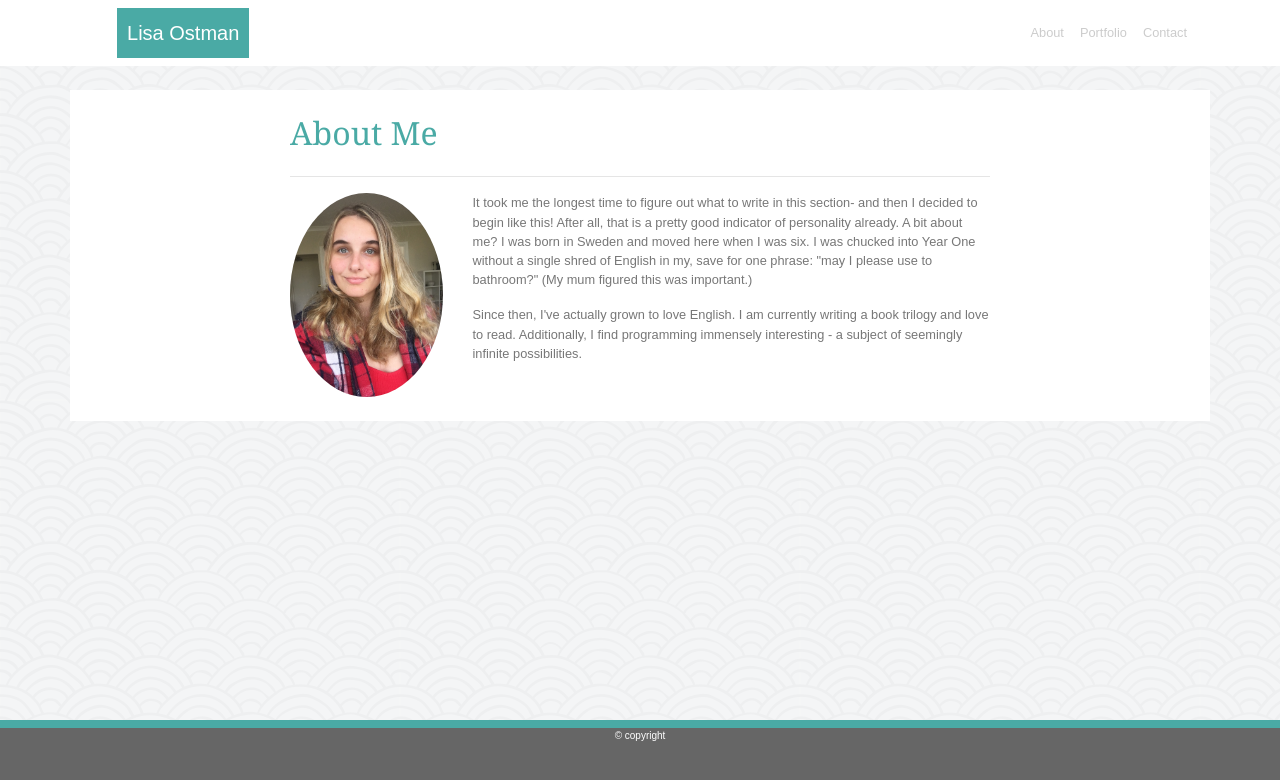
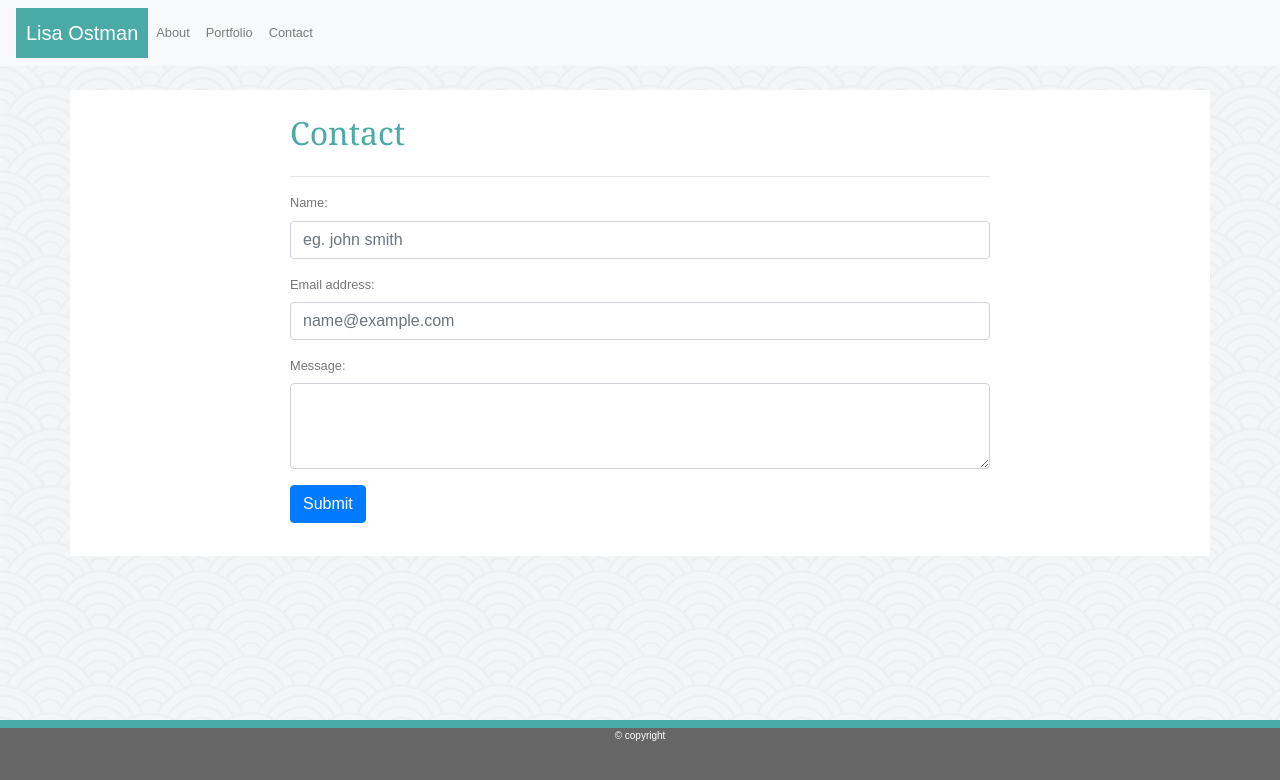
Before and after one commit to lisaostman/boots, a plain HTML site: page contact.html in a window 1280 px wide. Drawn offline with nearby package versions, Linux system fonts and the light colour scheme.

Commit message:
fixed header and contact.html

```diff
--- a/contact.html
+++ b/contact.html
@@ -4,29 +4,35 @@
 <head>
     <meta name="viewport" content="width=device-width, initial-scale=1.0">
     <link rel="stylesheet" href="https://maxcdn.bootstrapcdn.com/bootstrap/4.0.0/css/bootstrap.min.css">
-    <link rel="stylesheet" type="text/css" href="assets/css/style.css">
+
     <title>
         Contact
     </title>
+    <meta charset="utf-8">
+    <meta name="viewport" content="width=device-width, initial-scale=1">
+    <link rel="stylesheet" href="https://maxcdn.bootstrapcdn.com/bootstrap/4.3.1/css/bootstrap.min.css">
+    <script src="https://ajax.googleapis.com/ajax/libs/jquery/3.4.1/jquery.min.js"></script>
+    <script src="https://cdnjs.cloudflare.com/ajax/libs/popper.js/1.14.7/umd/popper.min.js"></script>
+    <script src="https://maxcdn.bootstrapcdn.com/bootstrap/4.3.1/js/bootstrap.min.js"></script>
+    <link rel="stylesheet" type="text/css" href="assets/css/style.css">
+    <link rel="stylesheet" type="text/css" href="assets/css/screen.css">
 </head>
 
 <body>
-    <nav class="navbar navbar-expand-lg " id="heythere">
+    <nav class="navbar navbar-expand-md bg-light navbar-light">
+        <!-- Brand -->
+        <a class="navbar-brand" href="#" id="logo"> Lisa Ostman </a>
 
-        <div class="container">
-            <div class="row">
-                <div class="col-md-2">
-                </div>
-                <div class="col-md-2">
+        <!-- Toggler/collapsibe Button -->
+        <button class="navbar-toggler" type="button" data-toggle="collapse" data-target="#collapsibleNavbar">
+            <span class="navbar-toggler-icon"></span>
+        </button>
 
-                    <a class="navbar-brand" href="#" id="logo">Lisa Ostman</a>
-                </div>
-            </div>
-
-            <div class="pull-right">
-                <ul class="navbar-nav mr-auto mt-2 mt-lg-0">
-                    <li class="nav-item active">
-                        <a class="nav-link" href="index.html">About <span class="sr-only">(current)</span></a>
+        <!-- Navbar links -->
+        <div class="collapse navbar-collapse" id="collapsibleNavbar">
+            <ul class="nav navbar-nav navbar-right">
+                <li class="nav-item">
+                    <a class="nav-link" href="index.html">About</a>
                 </li>
                 <li class="nav-item">
                     <a class="nav-link" href="portfolio.html">Portfolio</a>
@@ -37,41 +43,40 @@
             </ul>
         </div>
     </nav>
+    <div class="container mt-4 mb-4 hello">
+        <div class="row">
+            <div class="col-md-2 col-sm-1">
 
             </div>
-        <div class="container mt-4 hello">
-            <div class="row">
-                <div class="col-md-2">
-
-                </div>
-                <div class="col-md-8">
+            <div class="col-md-8 col-sm-10">
                 <div class="container mt-4 mb-4">
 
                     <div class="row">
-                        <div class="col-md-4">
-                        <h2>About Me</h2>
+                        <div class="col-md-12 col-sm-12">
+                            <h2>Contact</h2>
                         </div>
                     </div>
                     <hr>
                     <div class="row">
-                        <div class="col-md-3">
-                        <img src="assets/images/headshot.jpeg" alt="photo of me" class="rounded-circle img-fluid">
+                        <div class="col-md-12 col-sm-12">
+                                <form>
+                                        <div class="form-group">
+                                                <label for="exampleFormControlInput1">Name:</label>
+                                                <input type="name" class="form-control" id="exampleFormControlInput1" placeholder="eg. john smith">
                                               </div>
-                    <div class="col-md-9">
-                        <p>It took me the longest time to figure out what to write in this section- and then I decided to begin like this! After all,
-                        that is a pretty good indicator of personality already. A bit about me? I was born in Sweden and moved here when I was six. I was
-                        chucked into Year One without a single shred of English in my, save for one phrase: "may I please use to bathroom?" (My mum figured this was
-                        important.)
-                        </p>
-                        <p>
-                        Since then, I've actually grown to love English. I am currently writing a book trilogy and love to read. Additionally, I find programming immensely
-                        interesting - a subject of seemingly infinite possibilities.
-                        </p>
+                                        <div class="form-group">
+                                          <label for="exampleFormControlInput1">Email address:</label>
+                                          <input type="email" class="form-control" id="exampleFormControlInput1" placeholder="name@example.com">
+                                        </div>
+                                        <div class="form-group">
+                                          <label for="exampleFormControlTextarea1">Message:</label>
+                                          <textarea class="form-control" id="exampleFormControlTextarea1" rows="3"></textarea>
+                                        </div>
+                                        <button type="submit" class="btn btn-primary mb-2">Submit</button>
+                                      </form>
                         </div>
                     </div>
-                </div>
-                </div>
-                <div class="col-md-2">
+                    <div class="col-md-2 col-sm-1">
 
                     </div>
                 </div>
```
Also changed, not shown: index.html (+26 -23 lines), portfolio.html (+39 -31 lines). Lines whose indentation alone changed are shown as unchanged.
